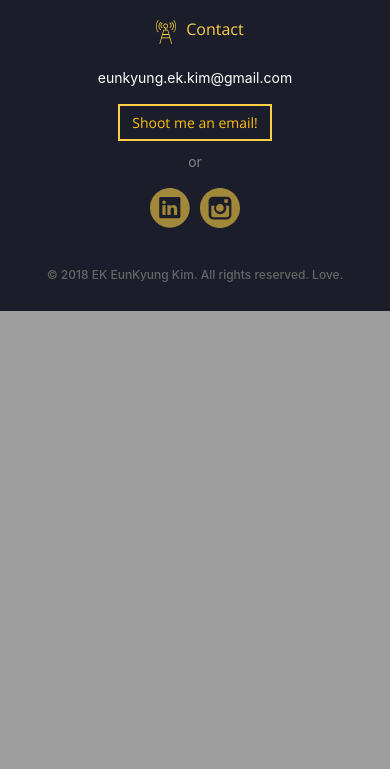
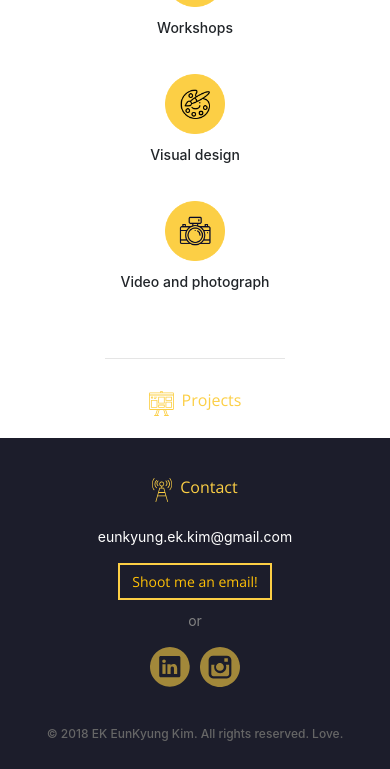
Before and after one commit to conyek/my-first-blog, a Django app: page / in a window 390 px wide. Shown: the part 860-1629 px from the top of the page. Before the commit the page ends 1171 px from the top, so only its background shows below. Run offline with Django 3.2, Linux system fonts and the light colour scheme; data that the repository does not hold is empty; some libraries are stand-ins or nearby versions.

Commit message:
updated static file for service section

```diff
--- a/blog/static/css/base.css
+++ b/blog/static/css/base.css
@@ -72,6 +72,11 @@ a:hover {
   color: #ffffff;
 }
 
+/* section */
+.section-icon {
+  width: 25px;
+  height: 25px;
+}
 /* button */
 .button-ek {
   border: 2px solid #fccf45 !important;
--- a/blog/static/css/main.css
+++ b/blog/static/css/main.css
@@ -10,7 +10,6 @@
 .main-banner-text {
   font-size: 80px;
   font-weight: bold;
-  padding-top: 40px;
 }
 
 .main-img {
@@ -21,9 +20,26 @@
 /* service style */
 .whatIdo {
   width: 100%;
-  height: 300px;
   background-color: #ffffff;
-  padding-top: 15px;
+  padding: 30px;
+  text-align: center;
+}
+.service-card {
+  text-align: center;
+}
+
+.service-card:hover {
+  background-color: #eeeeee;
+}
+
+.service-img {
+  width: 60px;
+  text-align: center;
+}
+
+.service-text {
+  padding-top: 10px;
+  font-weight: 500;
 }
 
 /* worklist style */
@@ -39,7 +55,6 @@
 }
 
 .card-ek {
-  margin: 30px;
   border-radius: 0px;
 }
 
@@ -70,8 +85,6 @@
 .contact-icon {
   width: 20px;
   height: 23.5px;
-  margin-left: 10px;
-  margin-right: 10px;
 }
 
 .contact-icon-div {
--- a/blog/templates/blog/post_list.html
+++ b/blog/templates/blog/post_list.html
@@ -21,31 +21,62 @@
     </div>
 </div>
 
-<!-- service here -->
+<!-- service -->
 <div class="whatIdo container">
-    <h4>What I do:</h4>
-    <div class="row">
-        <div class="col-lg-4 col-sm-12">
-            <img class="" src="{% static 'media/service-1.svg' %}" alt="process optimization">
-            <p>Process optimization</p>
+    <div class="row contact-icon-div justify-content-center">
+        <img class="section-icon" src="{% static 'media/work.svg' %}" alt="Section">
+        <h4 class="yellow pl-2">Services I provide</h4>
+    </div>
+
+    <div class="row mx-3 justify-content-center">
+        <div class="service-card col-md-2 col-sm-12 pt-3 pb-1 px-3" data-toggle="tooltip" data-placement="bottom" title="Not sure why on your questions? I can help to find out what're the underlying problems that your service has, or what
+        people want in the field of your business">
+            <img class="service-img" src="{% static 'media/research.png' %}" alt="User research">
+            <p class="service-text">User research</h3>
         </div>
+
+        <div class="service-card col-md-2 col-sm-12 pt-3 pb-1 px-3" data-toggle="tooltip" data-placement="bottom" title="Your site, your application. I can help you to organize the structure and provide a flow that are already proven
+                usable, brilliant">
+            <img class="service-img" src="{% static 'media/flow.png' %}" alt="UX structure and flow">
+            <p class="service-text">UX structure and flow</p>
+        </div>
+
+        <div class="service-card col-md-2 col-sm-12 pt-3 pb-1 px-3" data-toggle="tooltip" data-placement="bottom" title="Feels like everyone is not aligned? stuck on something? I can provide a fresh pair of eyes and conduct workshops (using
+        lots of post-its)">
+            <img class="service-img" src="{% static 'media/workshop.png' %}" alt="Workshop">
+            <p class="service-text">Workshops</p>
+        </div>
+
+        <div class="service-card col-md-2 col-sm-12 pt-3 pb-1 px-3" data-toggle="tooltip" data-placement="bottom" title="I can help you to create a visual styling and design assets that are matching with your brand. If you don't have a
+        brand, don't worry, I can help you with that.">
+            <img class="service-img" src="{% static 'media/visd.png' %}" alt="Visual Design">
+            <p class="service-text">Visual design</p>
+        </div>
+
+        <div class="service-card col-md-2 col-sm-12 pt-3 pb-1 px-3" data-toggle="tooltip" data-placement="bottom" title=": Honestly I am not that super, but I can try.">
+            <img class="service-img" src="{% static 'media/video.png' %}" alt="Video and photograph">
+            <p class="service-text">Video and photograph</p>
+        </div>
+
     </div>
 </div>
 
 <!-- worklist here -->
 <div class="content container">
     <hr class="hr-ek">
-    <div class="row justify-content-center contact-icon-div">
-        <img class="contact-icon" src="{% static 'media/contact.svg' %}" alt="Contact">
-        <h4 class="yellow center">Work</h4>
+    <div class="row justify-content-center contact-icon-div pt-3">
+        <img class="section-icon" src="{% static 'media/project.svg' %}" alt="Section">
+        <h4 class="yellow pl-2">Projects</h4>
     </div>
     <div class="listall">
         {% for post in posts %}
-        <div class="card card-ek">
+        <div class="card card-ek mx-3 mb-5">
             <img class="card-img-top postlist-img" src="{{ post.thumbnail.url }}" alt="{{post.title}}">
-            <h3 class="postlist-title">{{ post.title }}</h3>
-            <p class="postlist-subtitle">{{ post.subtitle }}</p>
-            <a href="{% url 'post_detail' pk=post.pk %}" class="btn btn-outline-warning button-ek yellow">Check it out</a>
+            <h3 class="postlist-title px-3 pt-3">{{ post.title }}</h3>
+            <p class="postlist-subtitle px-3 pb-1">{{ post.subtitle }}</p>
+            <a href="{% url 'post_detail' pk=post.pk %}" class="btn btn-outline-warning button-ek w-50 ml-3">Check
+                it
+                out</a>
         </div>
         {% endfor %}
     </div>
@@ -58,7 +89,7 @@
     <div class="container">
         <div class="row justify-content-center contact-icon-div">
             <img class="contact-icon" src="{% static 'media/contact.svg' %}" alt="Contact">
-            <h4 class="yellow center">Contact</h4>
+            <h4 class="yellow pl-2">Contact</h4>
         </div>
         <p class="row white justify-content-center">eunkyung.ek.kim@gmail.com</p>
         <a href="mailto:eunkyung.ek.kim@gmail.com" data-toggle="tooltip" title="" data-original-title="Best way to contact me">
--- a/mysite/urls.py
+++ b/mysite/urls.py
@@ -18,7 +18,6 @@ from django.contrib import admin
 from django.conf import settings
 from django.conf.urls.static import static
 
-
 urlpatterns = [
     url(r'^admin/', admin.site.urls),
     url(r'', include('blog.urls')),
```
Also changed, not shown: blog/static/media/flow.png (added), blog/static/media/project.svg (added), blog/static/media/research.png (added), blog/static/media/section.svg (added), blog/static/media/video.png (added), blog/static/media/visd.png (added), blog/static/media/work.svg (added), blog/static/media/workshop.png (added).
